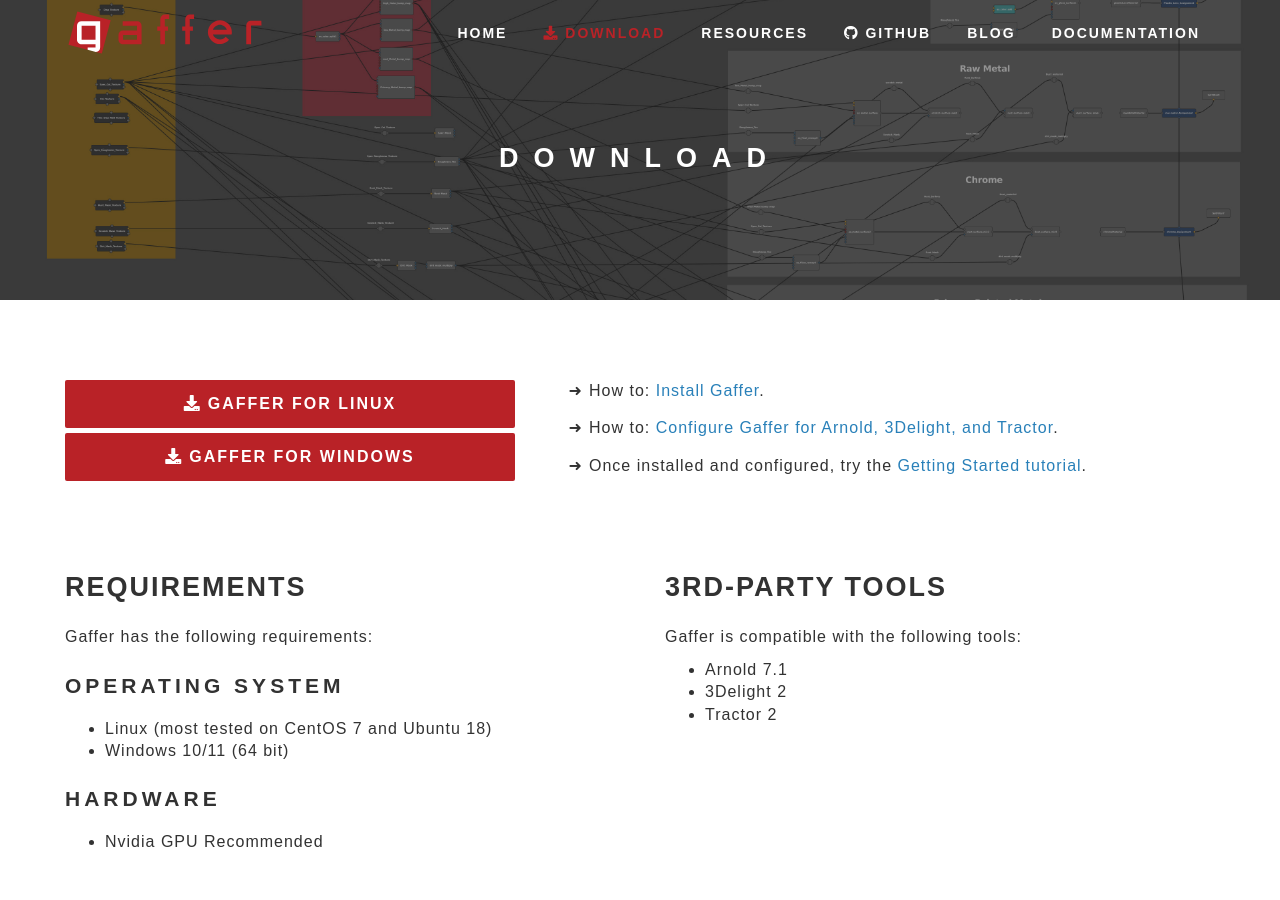
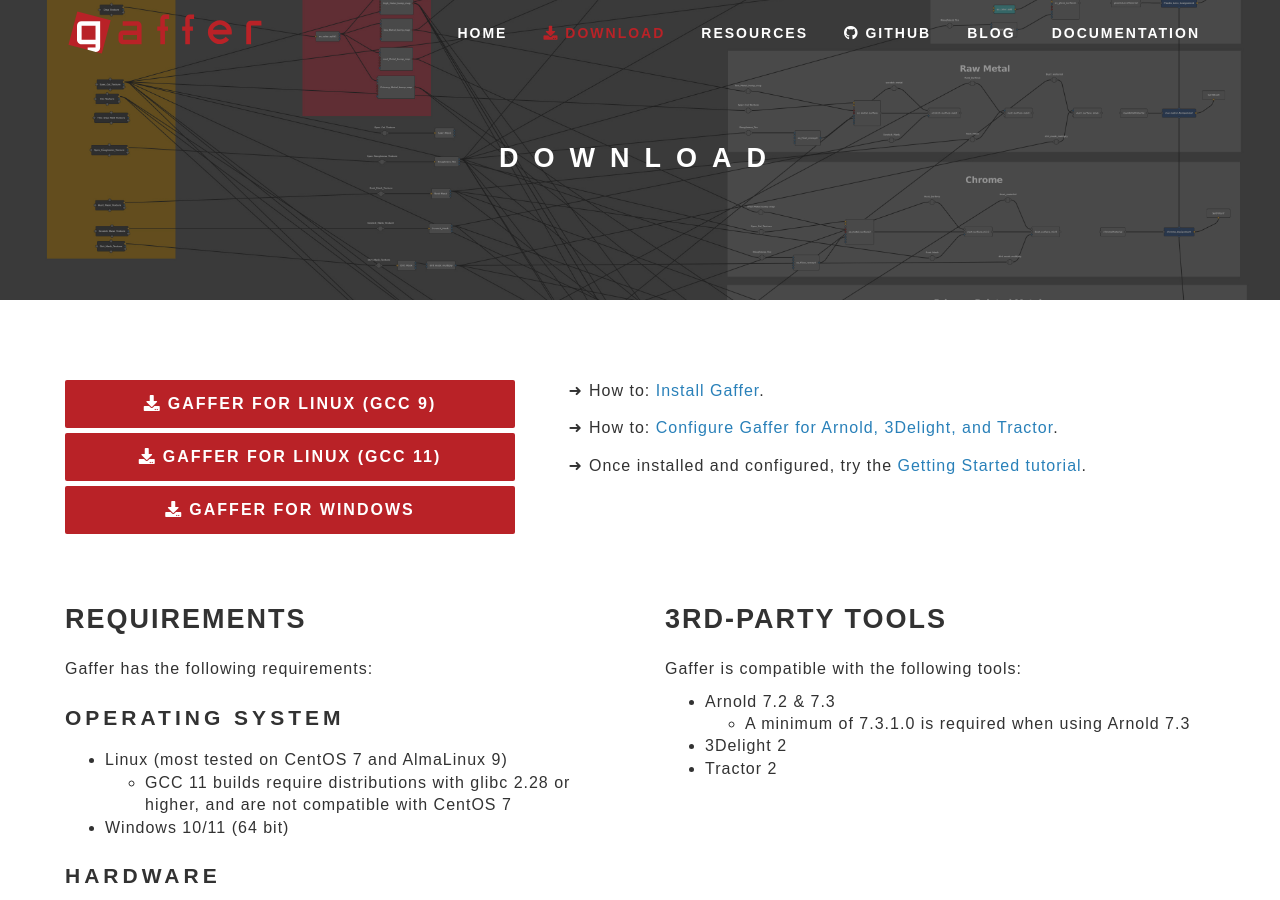
Before and after one commit to GafferHQ/gafferhq.github.io, a Jekyll site: the page built from download.html, in a window 1280 px wide and 900 px high. Built offline with Jekyll 4.4.1, drawn with Linux system fonts in a browser that asks for light colours; some web fonts are replaced.

Commit message:
Updates for the Gaffer 1.4.0.0 release

```diff
--- a/_config.yml
+++ b/_config.yml
@@ -7,6 +7,6 @@
 - jekyll-paginate
 google_analytics: UA-125947352-1
 images: /resources/images
-latestGafferVersion: 1.3.15.0
+latestGafferVersion: 1.4.0.0
 paginate: 1
 permalink: /news/:title/
--- a/download.html
+++ b/download.html
@@ -11,7 +11,8 @@
 <section id="download" class="container">
     <div class="row ptb-15 ptb-xs-30 pt-80">
         <div class="col-sm-5 pb-xs-60 text-center">
-            <a class="btn btn-block btn-lg btn-color-a" style="font-size: 16px" href="https://github.com/GafferHQ/gaffer/releases/download/{{ site.latestGafferVersion }}/gaffer-{{ site.latestGafferVersion }}-linux.tar.gz"><i class="fa fa-download"></i>Gaffer for Linux</a>
+            <a class="btn btn-block btn-lg btn-color-a" style="font-size: 16px" href="https://github.com/GafferHQ/gaffer/releases/download/{{ site.latestGafferVersion }}/gaffer-{{ site.latestGafferVersion }}-linux-gcc9.tar.gz"><i class="fa fa-download"></i>Gaffer for Linux (GCC 9)</a>
+            <a class="btn btn-block btn-lg btn-color-a" style="font-size: 16px" href="https://github.com/GafferHQ/gaffer/releases/download/{{ site.latestGafferVersion }}/gaffer-{{ site.latestGafferVersion }}-linux-gcc11.tar.gz"><i class="fa fa-download"></i>Gaffer for Linux (GCC 11)</a>
             <a class="btn btn-block btn-lg btn-color-a" style="font-size: 16px" href="https://github.com/GafferHQ/gaffer/releases/download/{{ site.latestGafferVersion }}/gaffer-{{ site.latestGafferVersion }}-windows.zip"><i class="fa fa-download"></i>Gaffer for Windows</a>
         </div>
         <div class="col-sm-7">
@@ -31,7 +32,10 @@
             <p>Gaffer has the following requirements:</p>
             <h3>Operating System</h3>
             <ul>
-                <li>Linux (most tested on CentOS 7 and Ubuntu 18)</li>
+                <li>Linux (most tested on CentOS 7 and AlmaLinux 9)</li>
+                <ul>
+                    <li>GCC 11 builds require distributions with glibc 2.28 or higher, and are not compatible with CentOS 7</li>
+                </ul>
                 <li>Windows 10/11 (64 bit)</li>
             </ul>
             <h3>Hardware</h3>
@@ -43,7 +47,10 @@
             <h2>3rd-Party Tools</h2>
             <p>Gaffer is compatible with the following tools:</p>
             <ul>
-                <li>Arnold 7.1</li>
+                <li>Arnold 7.2 & 7.3</li>
+                <ul>
+                    <li>A minimum of 7.3.1.0 is required when using Arnold 7.3</li>
+                </ul>
                 <li>3Delight 2</li>
                 <li>Tractor 2</li>
             </ul>
```
